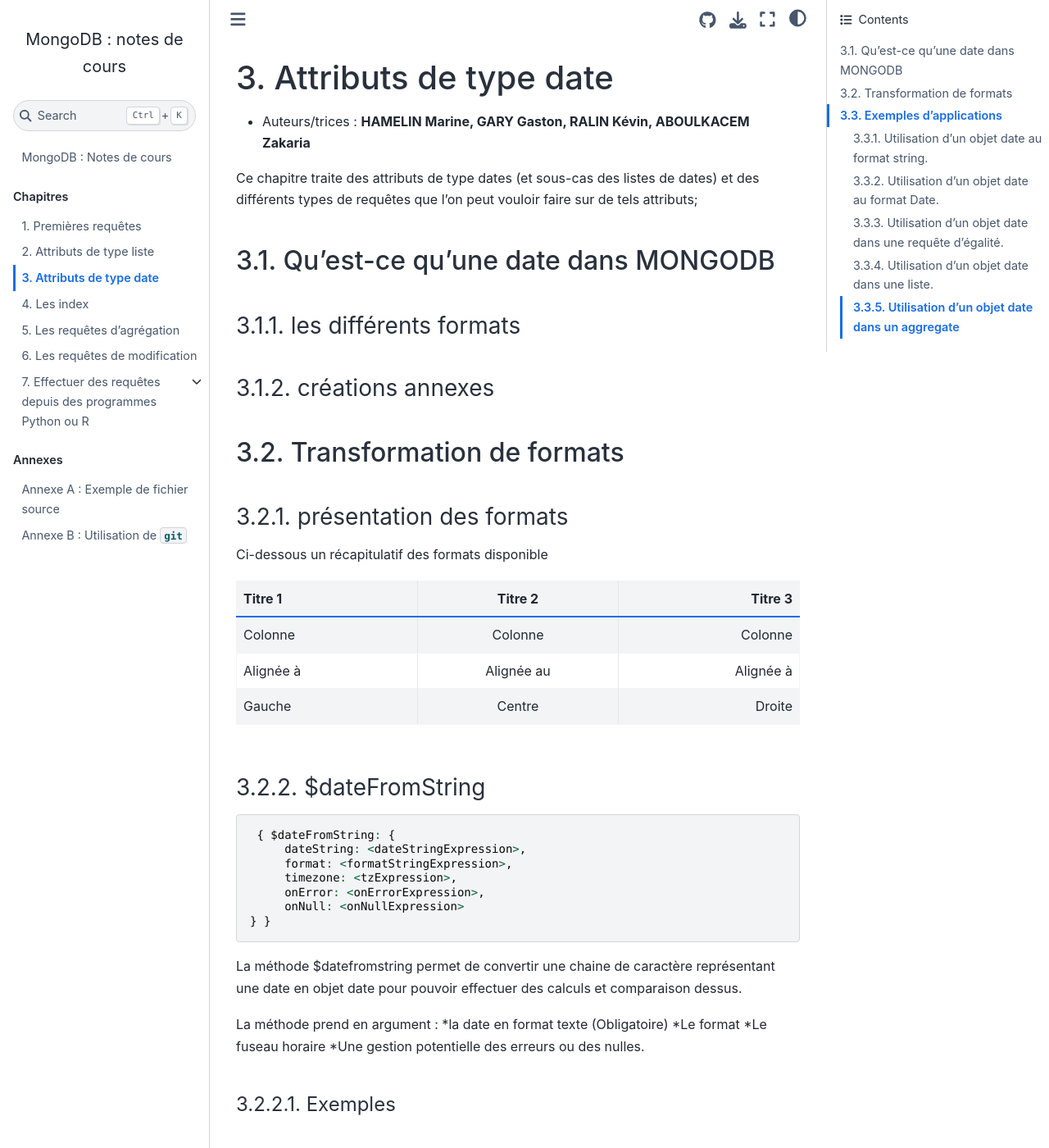
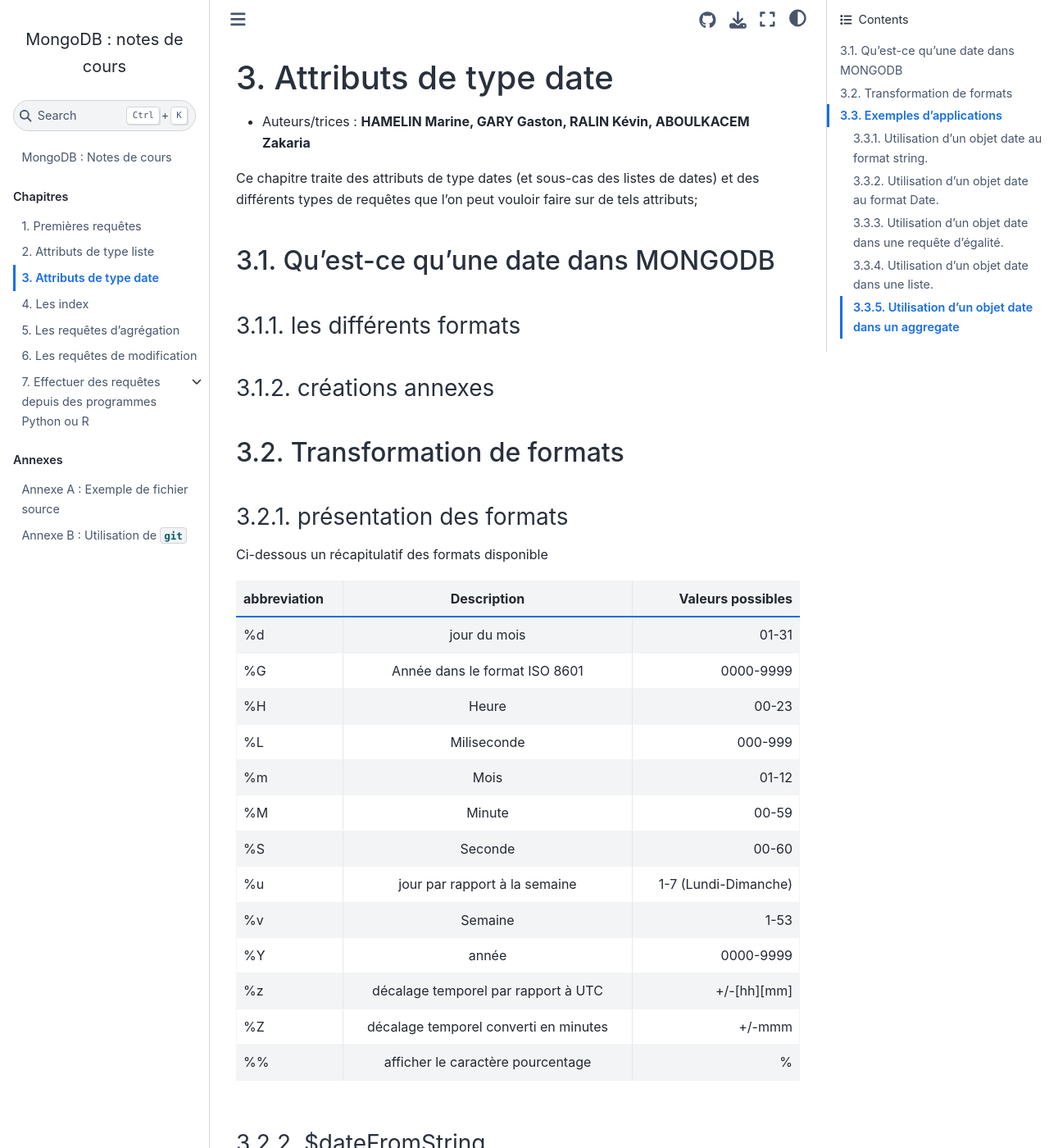
Before and after one commit to rtavenar/mongo_book, a Jupyter Book: the page built from content/03_dates.md, in a window 1280 px wide and 1400 px high. Shown: the whole window at 82% size. Built offline with Jupyter Book 1.0.4 settings and Sphinx 7.4.7 and the Sphinx Book theme 1.1.4, drawn with Linux system fonts in a browser that asks for light colours.

Commit message:
Update 03_dates.md

```diff
--- a/content/03_dates.md
+++ b/content/03_dates.md
@@ -32,11 +32,21 @@ Ce chapitre traite des attributs de type dates (et sous-cas des listes de dates)
 
 Ci-dessous un récapitulatif des formats disponible
 
-| Titre 1       |     Titre 2     |        Titre 3 |
+| abbreviation       |     Description     |        Valeurs possibles |
 | :------------ | :-------------: | -------------: |
-| Colonne       |     Colonne     |        Colonne |
-| Alignée à     |   Alignée au    |      Alignée à |
-| Gauche        |     Centre      |         Droite |
+| %d       |     jour du mois     |        01-31 |
+| %G     |   Année dans le format ISO 8601    |      0000-9999 |
+| %H        |     Heure      |         00-23 |
+| %L        |     Miliseconde      |         000-999 |
+| %m        |     Mois      |         01-12 |
+| %M        |     Minute      |         00-59 |
+| %S        |     Seconde      |         00-60 |
+| %u        |     jour par rapport à la semaine      |         1-7 (Lundi-Dimanche) |
+| %v        |     Semaine      |         1-53 |
+| %Y        |     année      |         0000-9999 |
+| %z        |     décalage temporel par rapport à UTC      |         +/-[hh][mm] |
+| %Z        |     décalage temporel converti en minutes      |         +/-mmm |
+| %%        |     afficher le caractère pourcentage      |         % |
 
 ### $dateFromString
 
```
